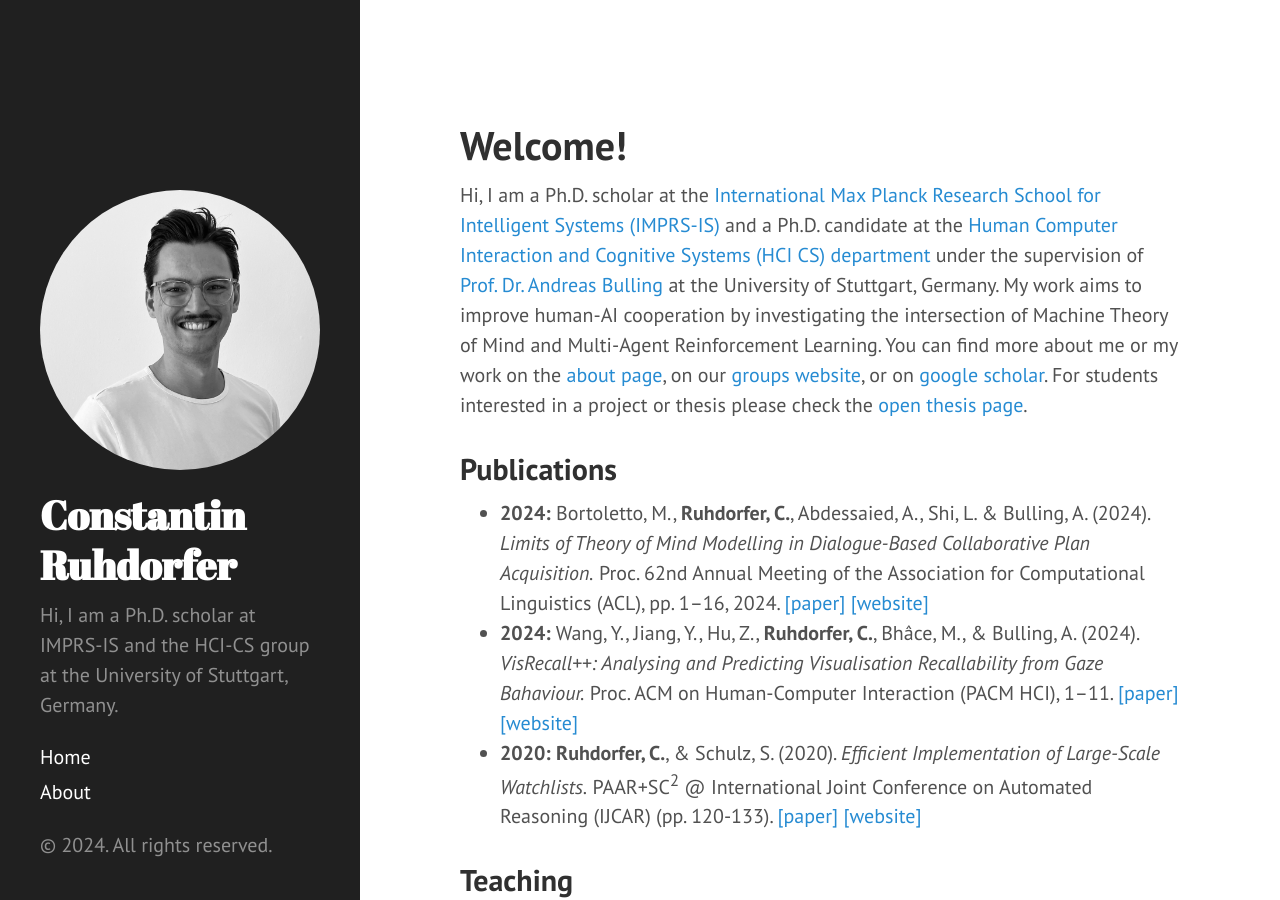
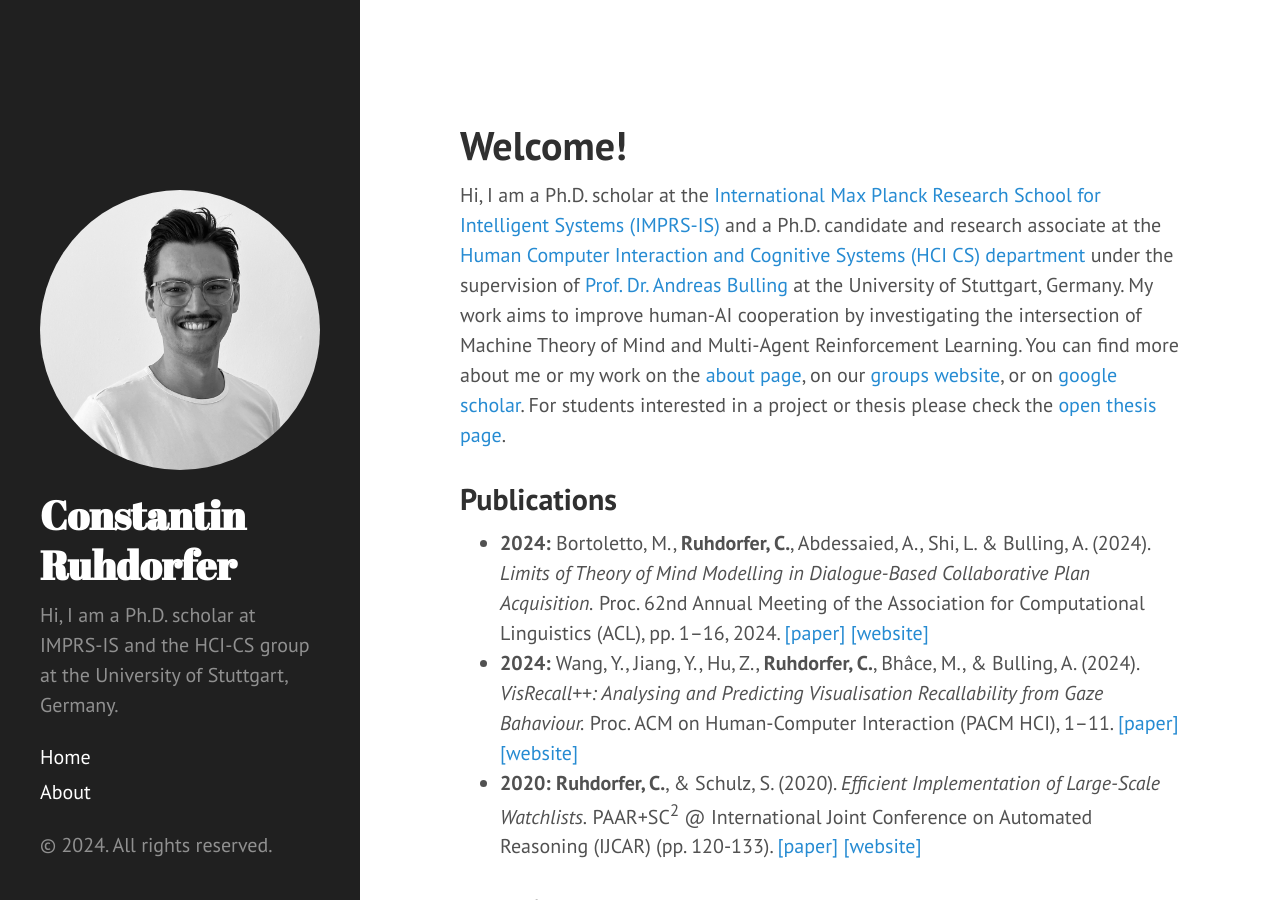
Before and after one commit to ConstantinRuhdorfer/constantinruhdorfer.github.io, a Jekyll site: the page built from index.html, in a window 1280 px wide and 900 px high. Built offline with Jekyll 4.4.1, drawn with Linux system fonts in a browser that asks for light colours; the list of posts is cut into pages by our own code.

Commit message:
Update index.html

```diff
--- a/index.html
+++ b/index.html
@@ -5,7 +5,7 @@ title: Home
 
 <h1 class="post-title">Welcome!</h1>
 
-Hi, I am a Ph.D. scholar at the <a href="https://imprs.is.mpg.de"> International Max Planck Research School for Intelligent Systems (IMPRS-IS)</a> and a Ph.D. candidate at the <a href="https://www.perceptualui.org/">Human Computer Interaction and Cognitive Systems (HCI CS) department</a> under the supervision of <a href="https://www.perceptualui.org/people/bulling/">Prof. Dr. Andreas Bulling</a> at the University of Stuttgart, Germany.
+Hi, I am a Ph.D. scholar at the <a href="https://imprs.is.mpg.de"> International Max Planck Research School for Intelligent Systems (IMPRS-IS)</a> and a Ph.D. candidate and research associate at the <a href="https://www.perceptualui.org/">Human Computer Interaction and Cognitive Systems (HCI CS) department</a> under the supervision of <a href="https://www.perceptualui.org/people/bulling/">Prof. Dr. Andreas Bulling</a> at the University of Stuttgart, Germany.
 My work aims to improve human-AI cooperation by investigating the intersection of Machine Theory of Mind and Multi-Agent Reinforcement Learning.
 
 You can find more about me or my work on the <a href="{{ site.baseurl }}about">about page</a>, on our <a href="https://www.perceptualui.org/people/ruhdorfer/">groups website</a>, or on <a href="https://scholar.google.de/citations?user=Bb4aplwAAAAJ&hl=de">google scholar</a>.
```
